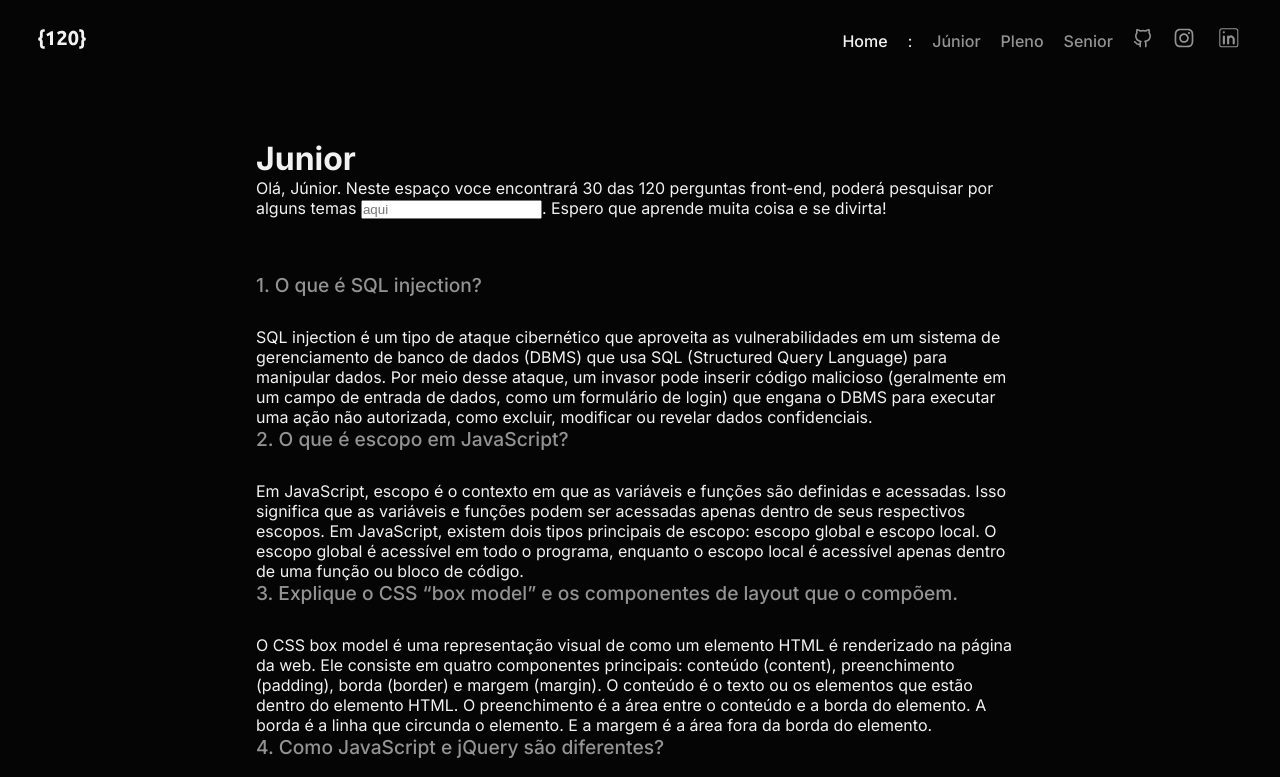
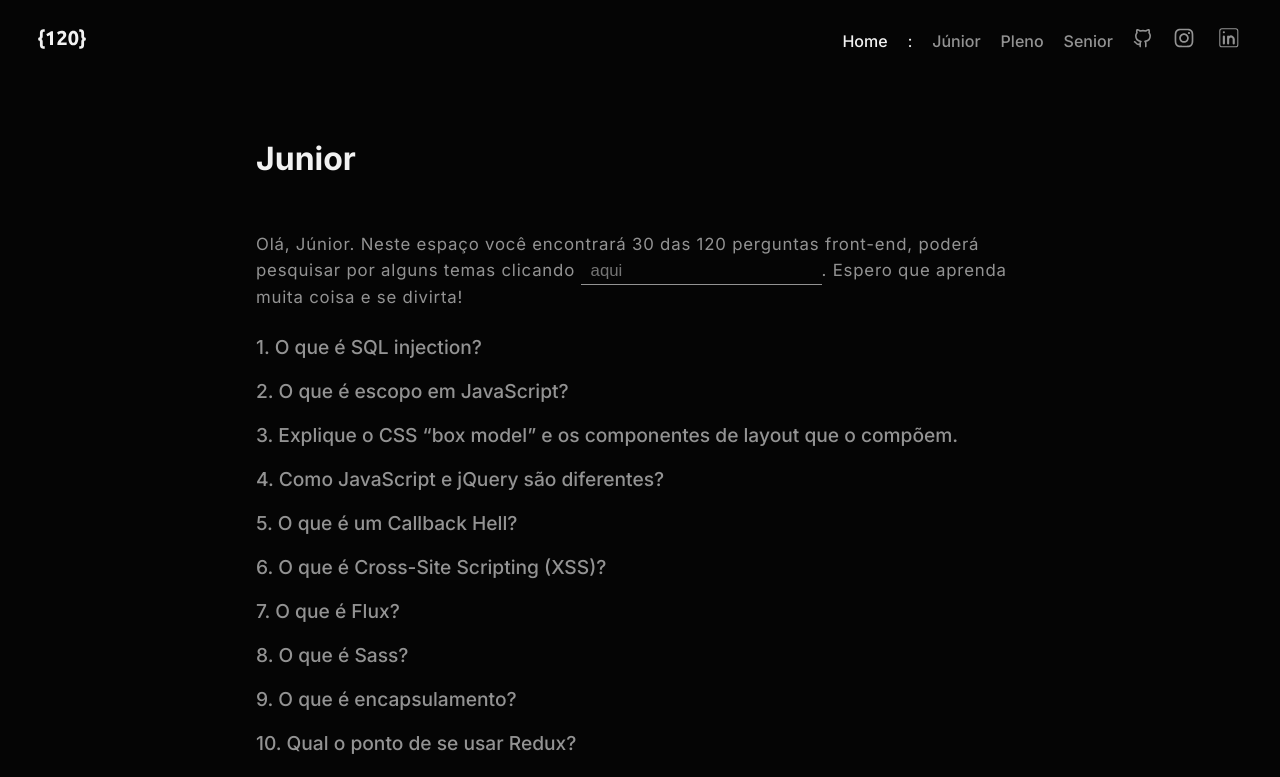
Before and after one commit to otonielemanuel/perguntas-front-end, a React (Vite) app: page /junior in a window 1280 px wide. Shown: the top 777 px of the page. Built offline with nearby package versions, Linux system fonts and the light colour scheme.

Commit message:
junior page ✅

```diff
--- a/src/components/mainJunior/index.tsx
+++ b/src/components/mainJunior/index.tsx
@@ -1,5 +1,5 @@
 import * as styles from "./styles";
-import inConstructio from "../../assets/inconstruction.svg";
+import { useState } from "react";
 
 type FAQItem = {
   id: number;
@@ -8,20 +8,42 @@ type FAQItem = {
 };
 
 export default function index() {
+  const [respostaAberta, setRespostaAberta] = useState<number | null>(null);
+  const [pesquisa, setPesquisa] = useState<string>("");
+
+  const toggleResposta = (id: number) => {
+    if (respostaAberta === id) {
+      setRespostaAberta(null);
+    } else {
+      setRespostaAberta(id);
+    }
+  };
+
+  const handlePesquisaChange = (event: React.ChangeEvent<HTMLInputElement>) => {
+    setPesquisa(event.target.value);
+    setRespostaAberta(null); // Limpar a resposta aberta ao fazer uma nova pesquisa
+  };
+
+  const perguntasFiltradas = juniordata.filter((item) =>
+    item.pergunta.toLowerCase().includes(pesquisa.toLowerCase())
+  );
+
   return (
     <styles.Main>
       <h1>Junior</h1>
-      <p>
-        Olá, Júnior. Neste espaço voce encontrará 30 das 120 perguntas front-end, poderá
-        pesquisar por alguns temas <input placeholder="aqui" type="text" />.
-        Espero que aprende muita coisa e se divirta!
-      </p>
       <styles.ContainerCenter>
         <ol>
-          {juniordata.map((item) => (
+          <styles.Headline>
+            Olá, Júnior. Neste espaço você encontrará 30 das 120 perguntas front-end, poderá
+            pesquisar por alguns temas clicando <input placeholder="aqui" type="text" value={pesquisa} onChange={handlePesquisaChange} />.
+            Espero que aprenda muita coisa e se divirta!
+          </styles.Headline>
+          {perguntasFiltradas.map((item) => (
             <div key={item.id}>
-              <styles.Question>{item.pergunta}</styles.Question>
-            <p>{item.resposta}</p>
+              <styles.Question onClick={() => toggleResposta(item.id)}>
+                {item.pergunta}
+              </styles.Question>
+              {respostaAberta === item.id && <styles.Answer>{item.resposta}</styles.Answer>}
             </div>
           ))}
         </ol>
--- a/src/components/mainJunior/styles.ts
+++ b/src/components/mainJunior/styles.ts
@@ -25,14 +25,45 @@ export const ContainerCenter = styled.div`
   margin-top: 7%;
 `;
 
+
+export const Headline = styled.p`
+  margin-bottom: 25px;
+  font-size: 1.05rem;
+  color: ${(props) => props.theme.colors.whiteDark};
+  font-weight: 400;
+  letter-spacing: 0.8px;
+  line-height: 1.6rem;
+
+  input {
+    border: none;
+    outline: none;
+    background-color: transparent;
+    color: ${(props) => props.theme.colors.whiteDark};
+    font-size: 1.05rem;
+    font-weight: 400;
+    border-bottom: 1px solid ${(props) => props.theme.colors.whiteDark};
+    padding: 3px 10px;
+  }
+`;
+
 export const Question = styled.p`
   color: ${(props) => props.theme.colors.whiteDark};
   font-size: 1.2rem;
   font-weight: 500;
-  margin-bottom: 30px;
+  margin-bottom: 20px;
   cursor: pointer;
 `;
 
+export const Answer = styled.p`
+  font-size: 1.05rem;
+  font-weight: 400;
+  margin-top: 25px;
+  letter-spacing: 0.8px;
+  line-height: 1.6rem;
+  margin-bottom: 30px;
+  transition: .9s;
+  margin-left: 12px;
+`;
 
 export const Contruindo = styled.img`
   height: 300px;
```
